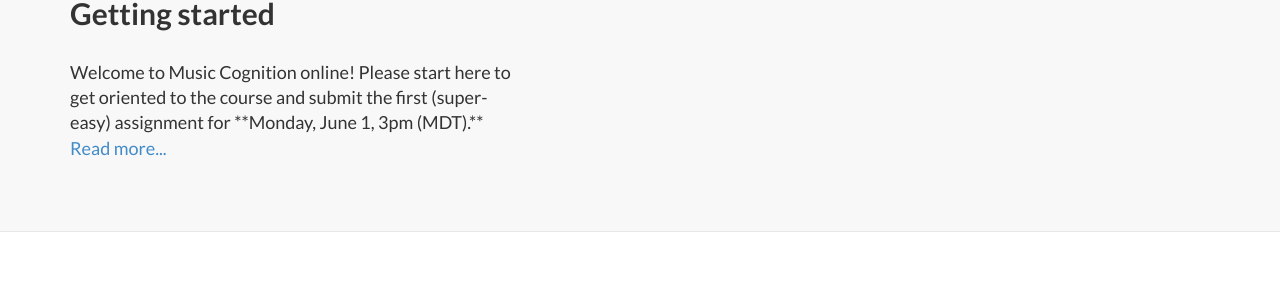
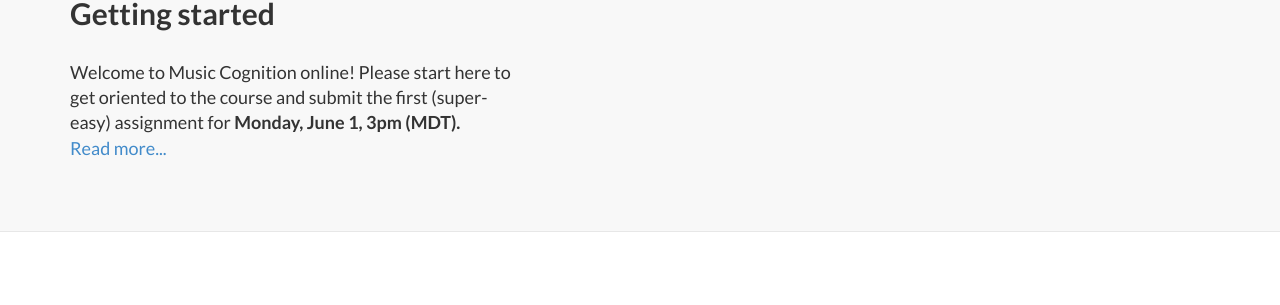
Before and after one commit to kshaffer/cognition, a Jekyll site: the page built from _posts/2015-05-11-Introduction.markdown, in a window 1280 px wide and 900 px high, scrolled down 605 px. Shown: the part 199-504 px from the top of the window. Built offline with Jekyll 4.4.1, drawn with Linux system fonts in a browser that asks for light colours; nearby versions of some CDN libraries; library files that are not in the unit come from our copies.

Commit message:
introductions draft

```diff
--- a/_posts/2015-05-11-Introduction.markdown
+++ b/_posts/2015-05-11-Introduction.markdown
@@ -4,5 +4,5 @@ image: braintree.jpg
 category: Services
 title: Getting started
 description: |
-  <p class="lead">Welcome to Music Cognition online! Please start here to get oriented to the course and submit the first (super-easy) assignment for **Monday, June 1, 3pm (MDT).**<br/><a href="/introductions/">Read more...</a></p>
+  <p class="lead">Welcome to Music Cognition online! Please start here to get oriented to the course and submit the first (super-easy) assignment for <b>Monday, June 1, 3pm (MDT).</b><br/><a href="/introductions/">Read more...</a></p>
 ---
```
